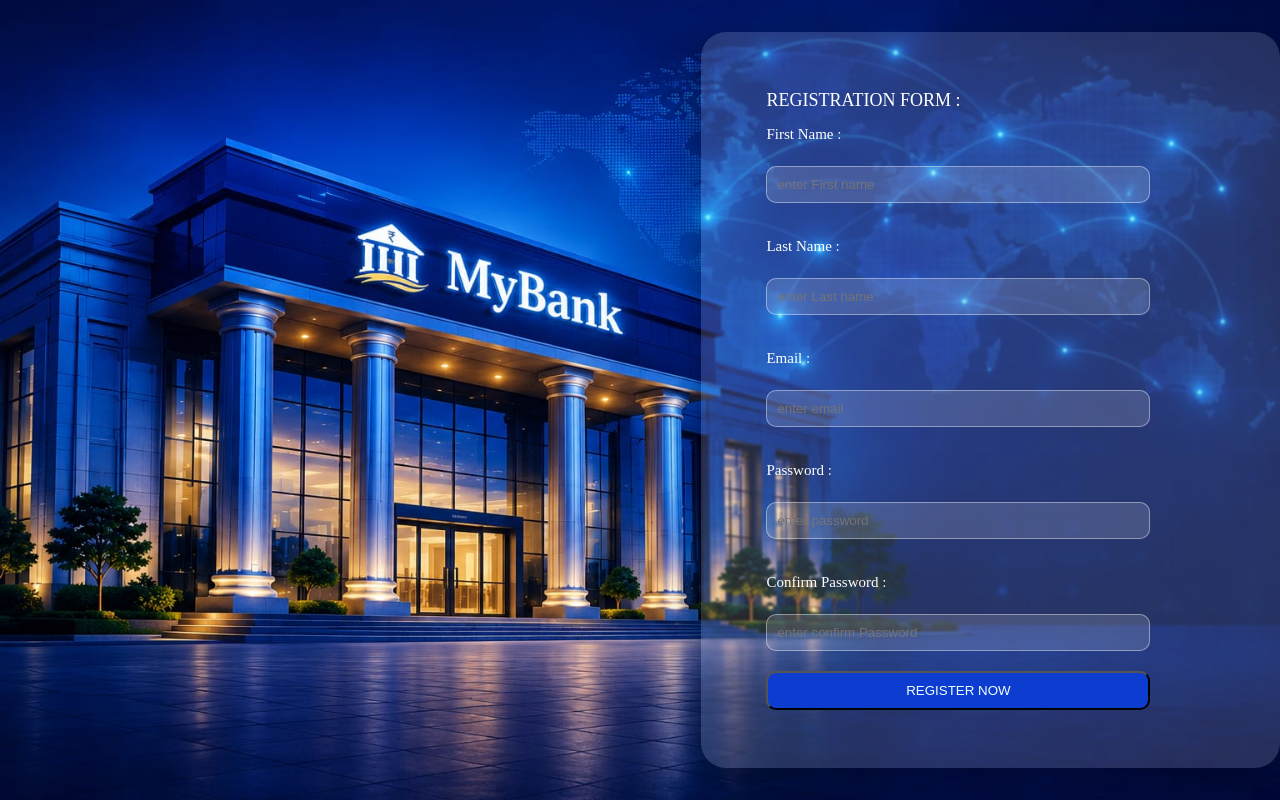
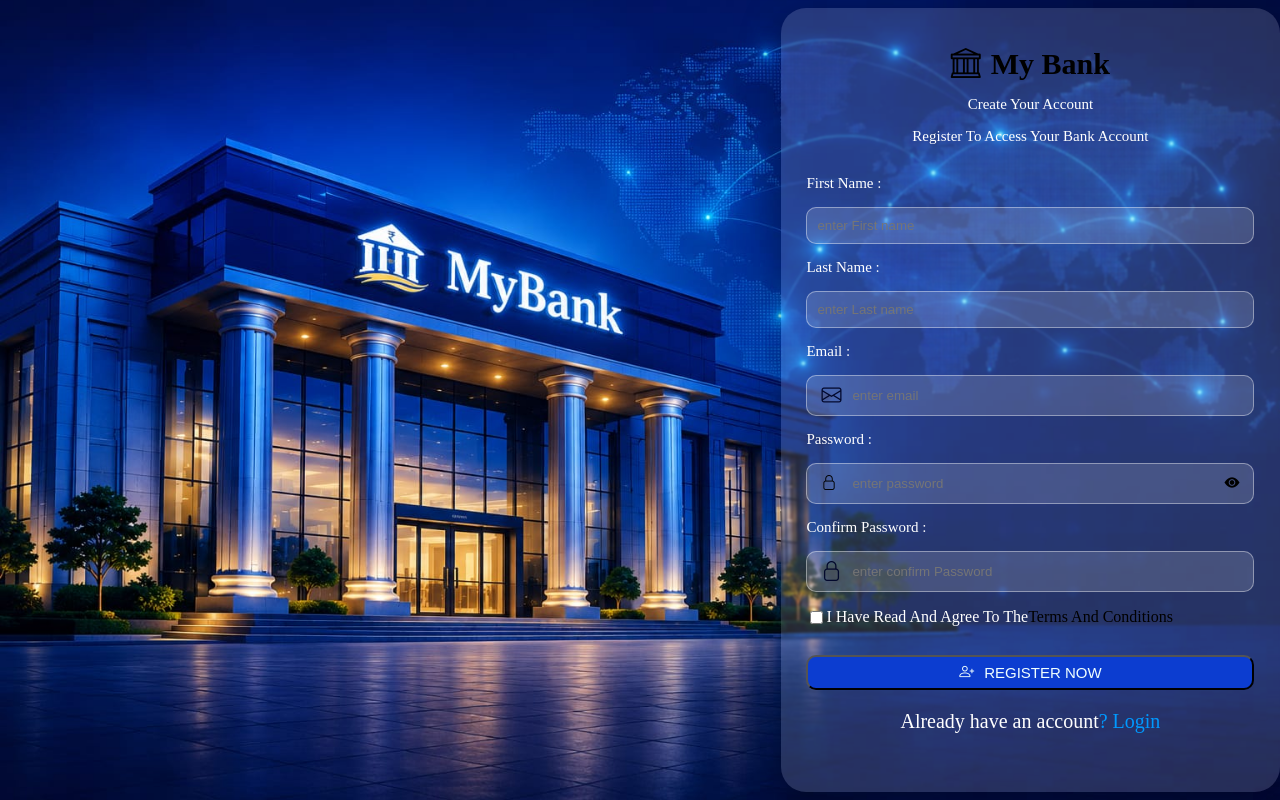
Before and after one commit to skraffe-0786/Bank-Application-Project, a Django app: page / in a window 1280 px wide. Run offline with Django 5.2, Linux system fonts and the light colour scheme.

Commit message:
updating project

```diff
--- a/BANK/views.py
+++ b/BANK/views.py
@@ -10,6 +10,7 @@ from django.contrib.auth import login
 from django.contrib.auth import logout
 import json
 from decimal import Decimal
+import re
 
 from rest_framework.response import Response
 from rest_framework.decorators import api_view
@@ -175,6 +176,21 @@ def Login(request):
 
         if len(user) < 1:
             return render(request, 'login.html',context={'error':'invalid username'})
+        if User.objects.filter(username=username).exists():
+                return render(request,"Register.html",context={"error":"Email already existis"})
+        errors=[]
+        if len(password)<8 :
+                errors.append("Password  must be  at least 8 characters")
+        if not re.search(r"[A-Z]", password):
+                errors.append("Password must contain at least  one Uppercase Letter.")
+        if not re.search(r"[a-z]", password):
+                errors.append("Password must contain at least one Lowercase Letter .")
+        if not re.search(r"[0-9]",password):
+                errors.append("Password must  contain  at least one number .")
+        if not re.search(r"[@#$!*%&]",password):
+                errors.append("password must contain at least one special  character such as @,#,$,!,*,&")
+        if errors:
+                return  render(request, 'Register.html',context={"errors":errors})
 
         user = user[0]
         check=user.check_password(password)
@@ -224,6 +240,20 @@ def Register(request):
         return render(request,"Register.html",context={"error":"Email already existis"})
     if (password!=confirm_password):
         return render(request,'Register.html',context={'error':'Password  should be same as confirm Password'})
+    errors=[]
+    if len(password)<8 :
+        errors.append("Password  must be  at least 8 characters")
+    if not re.search(r"[A-Z]", password):
+        errors.append("Password must contain at least  one Uppercase Letter.")
+    if not re.search(r"[a-z]", password):
+        errors.append("Password must contain at least one Lowercase Letter .")
+    if not re.search(r"[0-9]",password):
+        errors.append("Password must  contain  at least one number .")
+    if not re.search(r"[@#$!*%&]",password):
+        errors.append("password must contain at least one special  character such as @,#,$,!,*,&")
+    if errors:
+        return  render(request, 'Register.html',context={"errors":errors})
+
     number="".join(str(secrets.randbelow(10))for i in range(14))
     new_user=User.objects.create(username=username,password=password)
     new_user.set_password(password)
--- a/static/Register.css
+++ b/static/Register.css
@@ -36,19 +36,19 @@ body{
     background:rgba(255,255,255,0.15);
     backdrop-filter: blur(1px);
     -webkit-backdrop-filter: blur(1px);
-    padding: 40px;
+
     border-radius: 25px;
     box-shadow: 0 10px 40px rgba(0,0,0,0.35);
-    height: 82vh;
+    height: 98vh;
     color: white;
-   width: 39VW;
+    width: 39VW;
 
 
 }
 
 .page{
-   padding: 0px;
-    width:35vw;
+
+
     font-size: 15px;
     display: flex;
     justify-content: center;
@@ -58,10 +58,10 @@ body{
 }
 
 .form input{
-   width: 30vw;
+
     box-sizing: border-box;
-    padding: 14px;
-    margin: 8px 0 20px;
+
+
     background: rgba(255,255,255,0.15);
     border:1px solid rgba(255,255,255,0.4) ;
     border-radius: 10px;
@@ -70,16 +70,15 @@ body{
     display: flex;
     justify-content: center;
 }
-#first{
-    padding: 10px;
-    width: 30vw;
-}
+
 #btn{
     display: flex;
     justify-content: center;
-    padding: 10px;
+    padding: 7px;
+    gap: 10px;
+    font-size: 15px;
 
-    width: 30vw;
+    width: 35vw;
     background-color:#0c3dd0;
     cursor: pointer;
     color: azure;
@@ -92,9 +91,98 @@ body{
 
 .error{
     color: red;
+    padding: 6px;
+    font-size: 17px;
 }
 #heading{
-    margin: 0px;
-    color: rgb(255, 255, 255);
-    font-size: 18px;
+  display: flex;
+  justify-content: center;
+
+
 }
+
+.error-box{
+    color: red;
+    font-size: 10px;
+}
+.input-box i{
+    position: absolute;
+    left: 15px;
+    top: 50%;
+    transform: translateY(-50%);
+    font-size: 20px;
+    color: #02082c;
+}
+.input-box input{
+    width: 100%;
+    padding: 12px 15px 12px 45px;
+}
+.input-box{
+    position: relative;
+    width: 100%;
+}
+.foot{
+    color: rgb(0, 153, 255);
+}
+#foo{
+    display: flex;
+    justify-content: center;
+
+    font-size: 20px;
+}
+a{
+    text-decoration: none;
+}
+#first_name{
+    padding: 10px;
+}
+#terms {
+    color: rgb(0, 0, 0);
+}
+#check_box{
+    display: flex;
+    font-size: 16px;
+}
+.head{
+    text-align: center;
+}
+.bank_name{
+    display: flex;
+    justify-content: center;
+    font-size: 30px;
+    gap: 10px;
+    color: #000000;
+    font-weight: 800;
+
+}
+b{
+    font-weight: 900;
+}
+.password{
+    position: relative;
+    width: 100%;
+}
+.password input{
+    box-sizing: border-box;
+    padding: 12px 45px 12px 45px ;
+    width: 100%;
+
+}
+.password > .bi-lock {
+    position: absolute;
+    left: 15px;
+    top: 50%;
+    transform: translateY(-50%);
+    z-index: 2;
+    color: #000000;
+}
+
+.password > #togglepassword {
+    position: absolute;
+    right: 15px;
+    top: 50%;
+    transform: translateY(-50%);
+    z-index: 2;
+    cursor: pointer;
+    color: #000000;
+}
--- a/static/Withdraw.css
+++ b/static/Withdraw.css
@@ -69,7 +69,7 @@ a{
 .dash{
     width:20vw;
     height:100vh;
-    background:#11132E;
+    background:#020214;
     color:white;
     position:fixed;
     left:0;
--- a/template/Register.html
+++ b/template/Register.html
@@ -16,30 +16,87 @@
             <div class="register">
                 <img src="{% static 'bank.png.jpeg' %}" id="image">
                 <div class="form">
+
+
                     {% csrf_token %}
+
                     <div class="page">
-                        <p id="heading">REGISTRATION FORM :</p>
+                        <div class="bank_name">
+                            <b class="bi bi-bank"></b>
+                            My Bank
+                        </div>
+                        <div class="head">
+                            <p>Create Your Account</p>
+                            <p>Register To Access Your Bank Account</p>
+                        </div>
+
                         <p>First Name :</p>
-                        <input type="text" required placeholder="enter First name" id="first" name="firstname">
+                        <input type="text" required placeholder="enter First name" id="first_name" name="firstname">
                         <p>Last Name :</p>
-                        <input type="text" required placeholder="enter Last name" id="first" name="lastname">
+                        <input type="text" required placeholder="enter Last name" id="first_name" name="lastname">
                         <p>Email :</p>
-                        <input type="email" required placeholder="enter email" id="first" name="email">
+                        <div class="input-box">
+                            <i class="bi bi-envelope"></i>
+                            <input type="email" required placeholder="enter email" id="first" name="email">
+                        </div>
                         <p>Password :</p>
-                        <input type="password" required placeholder="enter password" id="first" name="password">
+                        <div class="password">
+                            <i class="bi bi-lock"></i>
+                            <input type="password" required placeholder="enter password" id="password" name="password">
+                            <i class="bi bi-eye-fill" id="togglepassword" onclick="togglepassword()"></i>
+
+
+
+                        </div>
                         <p>Confirm Password :</p>
-                        <input type="password" required placeholder="enter confirm Password" id="first"
-                            name="confirm_password">
+                        <div class="input-box">
+                            <i class="bi bi-lock"></i>
+                            <input type="password" required placeholder="enter confirm Password" id="first"
+                                name="confirm_password">
+                        </div>
+                        <p id="check_box"><input type="checkbox" required id="box"> I Have Read And Agree To The <a
+                                href="#" id="terms">Terms And Conditions </a></p>
+
+
                         <div class="error">
                             {{error}}
                         </div>
-                        <button type="submit" id="btn">REGISTER NOW</button>
+                        {% if errors %}
+                        <div class="error-box">
+                            {% for error in errors %}
+                            <p>{{ error }}</p>
+                            {% endfor %}
+                        </div>
+                        {% endif %}
+
+                        <button type="submit" id="btn" class="bi bi-person-plus">REGISTER NOW</button>
+
+                        <p id="foo">Already have an account <a href="http://127.0.0.1:8000/login" class="foot">? Login
+                            </a></p>
+
+
                     </div>
                 </div>
             </div>
         </div>
     </form>
-    </div>
+    <script>
+        const password = document.getElementById("password");
+        const eye = document.getElementById("togglepassword");
+
+           eye.addEventListener("click", function () {
+                if (password.type === "password") {
+                    password.type = "text";
+                    eye.classList.remove("bi-eye-fill");
+                    eye.classList.add("bi-eye-slash-fill");
+                } else {
+                    password.type = "password";
+                    eye.classList.remove("bi-eye-slash-fill");
+                    eye.classList.add("bi-eye-fill");
+                }
+            })
+    </script>
+
 
 
 </body>
```
Also changed, not shown: static/login.css (+63 -7 lines), template/login.html (+39 -6 lines).
